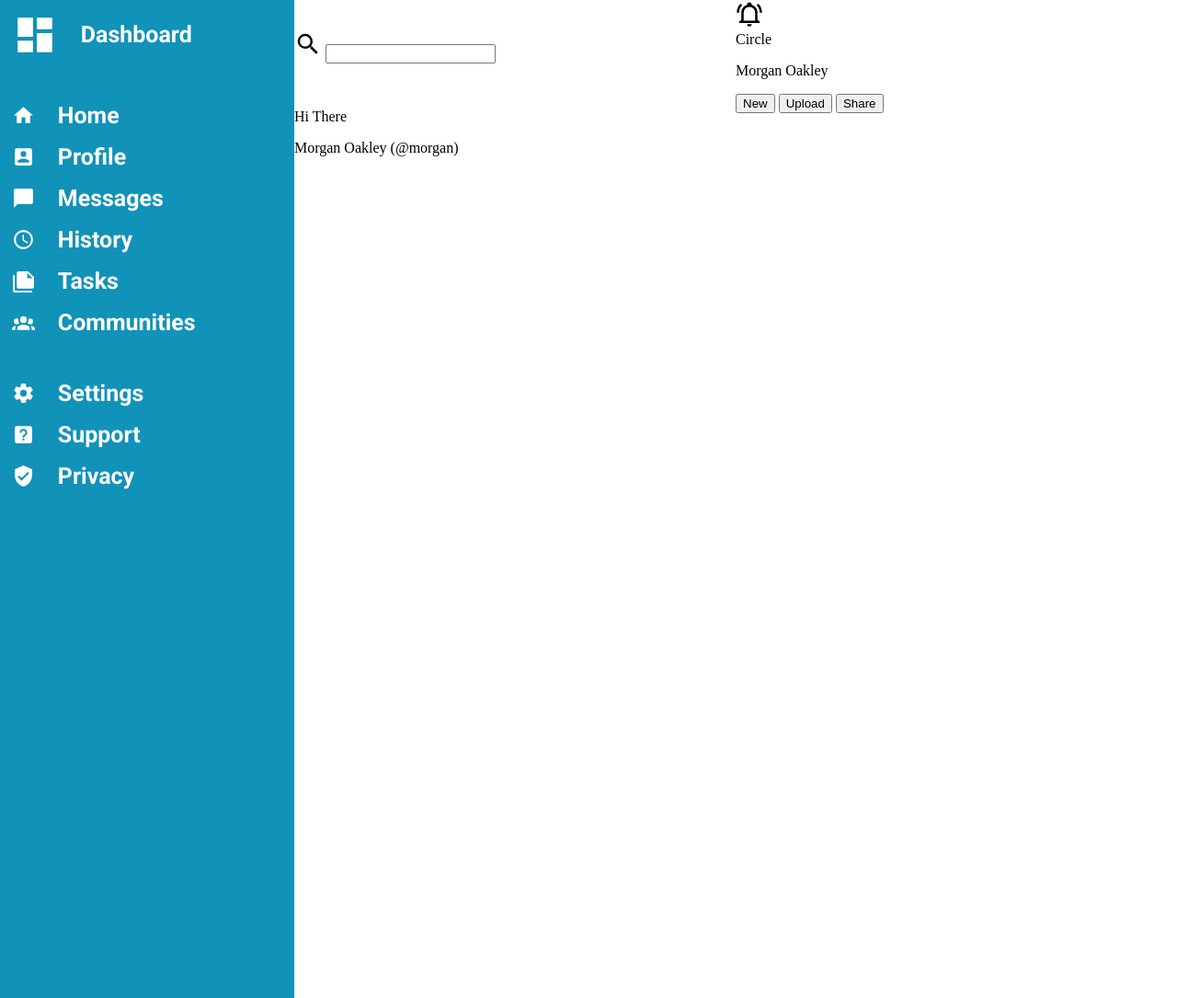
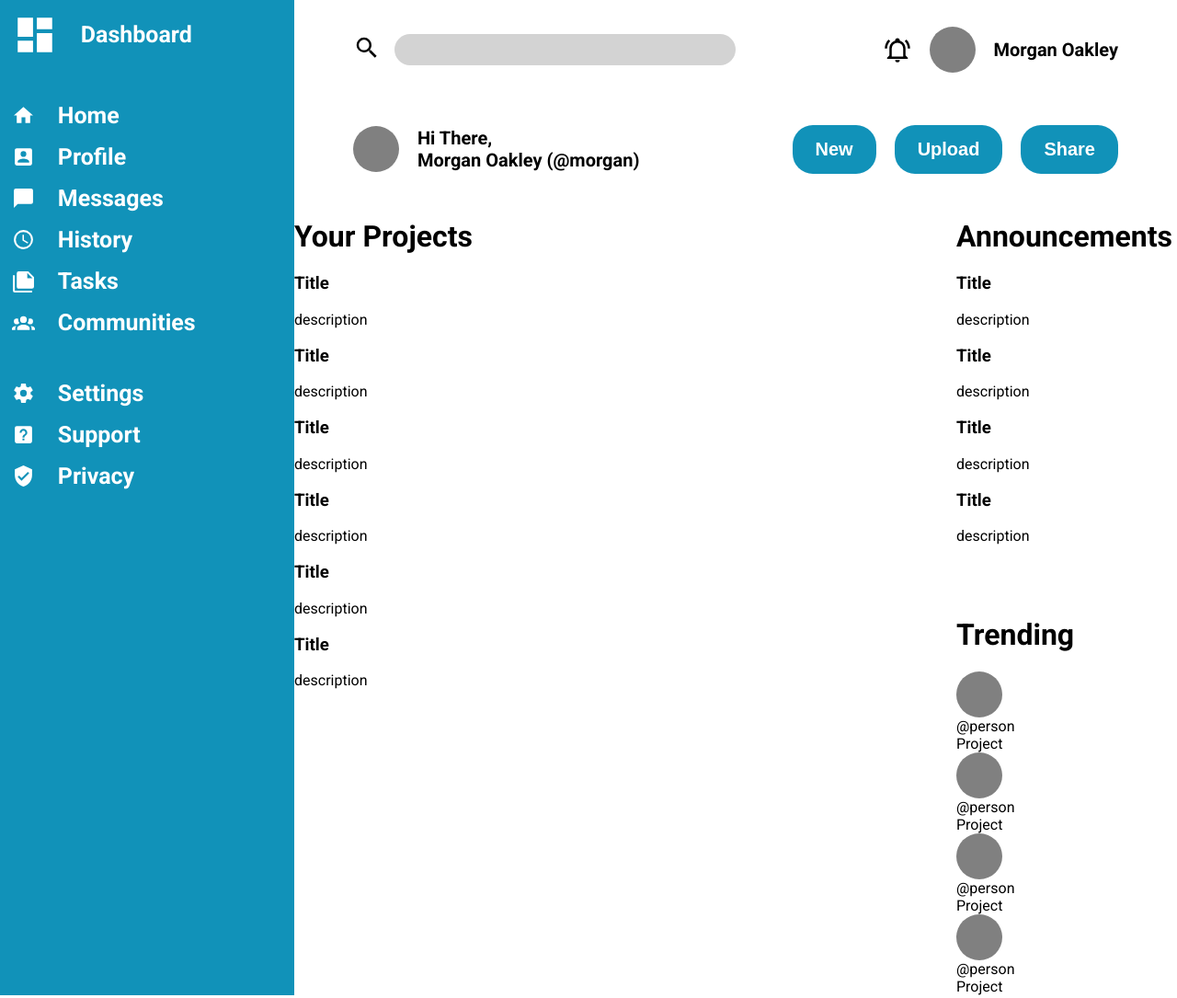
Before and after one commit to Cameron1386/admin-dashboard, a plain HTML site: page index.html in a window 1280 px wide. Shown: the top 1085 px of the page at 92% size. Drawn offline with Linux system fonts and the light colour scheme.

Commit message:
fixed up navigation and started display

```diff
--- a/index.html
+++ b/index.html
@@ -32,22 +32,23 @@
     <div class="navigation">
 
         <div class="searchbar">
-            <form>
                 <label for="name"><img src="assets/icons/magnify.svg" class="svg"></label>
                 <input type="text">
-            </form>
         </div>
 
         <div class="user-info">
             <img src="assets/icons/bell-ring-outline.svg" class="svg">
-            <div class="profile">Circle</div>
+            <div class="profile"></div>
             <p>Morgan Oakley</p>
         </div>
 
         <div class="user-introduction">
             <div class="profile"></div>
-            <p>Hi There</p>
-            <p>Morgan Oakley (@morgan)</p>
+            <div>
+                <p>Hi There,</p>
+                <p>Morgan Oakley (@morgan)</p>
+            </div>
+
         </div>
 
         <div class="create-buttons">
--- a/styles.css
+++ b/styles.css
@@ -7,7 +7,12 @@ body {
     padding: 0;
     display: grid;
     grid-template-columns: 1fr 3fr;
-    grid-template-rows: 1fr 1fr;
+    grid-template-rows: 1fr 4fr;
+    font-family: Roboto;
+}
+
+p {
+    margin: 0
 }
 
 /* SIDEBAR */
@@ -15,15 +20,15 @@ body {
 .sidebar {
     display: flex;
     flex-direction: column;
-    grid-column: 1 / 1;
-    grid-row: 1 / -1;
+    grid-column: 1 / 2;
+    grid-row: 1 / 3;
     gap: 6vh;
     padding: 1vw;
     background-color: rgb(17, 146, 185);
 
     color: white;
     font-weight: bold;
-    font-family: Roboto;
+
     font-size: 25px;
 }
 
@@ -58,33 +63,86 @@ body {
 
 .navigation {
     grid-column: 2 / 3;
-    grid-row: 1 / 1;
+    grid-row: 1 / 2;
 
-    height: 20vh;
     display: grid;
     grid-template-columns: 1fr 1fr;
     grid-template-rows: 1fr 1fr;
 }
 
 .searchbar {
+    display: flex;
     grid-column: 1 / 1;
     grid-row: 1 / 1;
     align-self: center;
+    justify-content: center;
+    gap: 15px;
+    margin-left: 5vw;
+}
+
+input {
+    display: flex;
+    flex-grow: 1;
+    background-color: lightgray;
+    border: 0px solid gray;
+    border-radius: 20px;
 }
 
 .user-info {
+    display: flex;
     grid-column: 2 / 2;
     grid-row: 1 / 1;
+    justify-content: end;
+    align-items: center;
+    gap: 20px;
+    margin-right: 5vw;
+}
+
+.user-info p {
+    font-size: 20px;
+    font-weight: bold;
+}
+
+.profile {
+    background-color: gray;
+    height: 50px;
+    width: 50px;
+    border-radius: 50px;
 }
 
 .user-introduction {
     grid-column: 1 / 1;
     grid-row: 2 / 2;
+    display: flex;
+    gap: 20px;
+    align-items: center;
+    font-size: 20px;
+    font-weight: bold;
+    margin-left: 5vw;
 }
 
 .create-buttons {
     grid-column: 2 / 2;
     grid-row: 2 / 2;
+    display: flex;
+    gap: 20px;
+    align-items: center;
+    justify-content: end;
+    margin-right: 5vw;
+}
+
+.create-buttons button {
+    cursor: pointer;
+    font-size: 20px;
+    font-weight: bold;
+    padding: 15px;
+    padding-left: 25px;
+    padding-right: 25px;
+
+    background-color: rgb(17, 146, 185);
+    border: 0px;
+    color: white;
+    border-radius: 22px;
 }
 
 .navigation .svg {
@@ -93,3 +151,16 @@ body {
 
 
 /* DISPLAY */
+
+.display {
+    grid-column: 2 / 2;
+    grid-row: 2 / 3;
+    display: grid;
+    grid-template-columns: 3fr 1fr;
+    grid-template-rows: 1fr 1fr;
+}
+
+.projects {
+    grid-column: 1 / 2;
+    grid-row: 1 / 3;
+}
```
